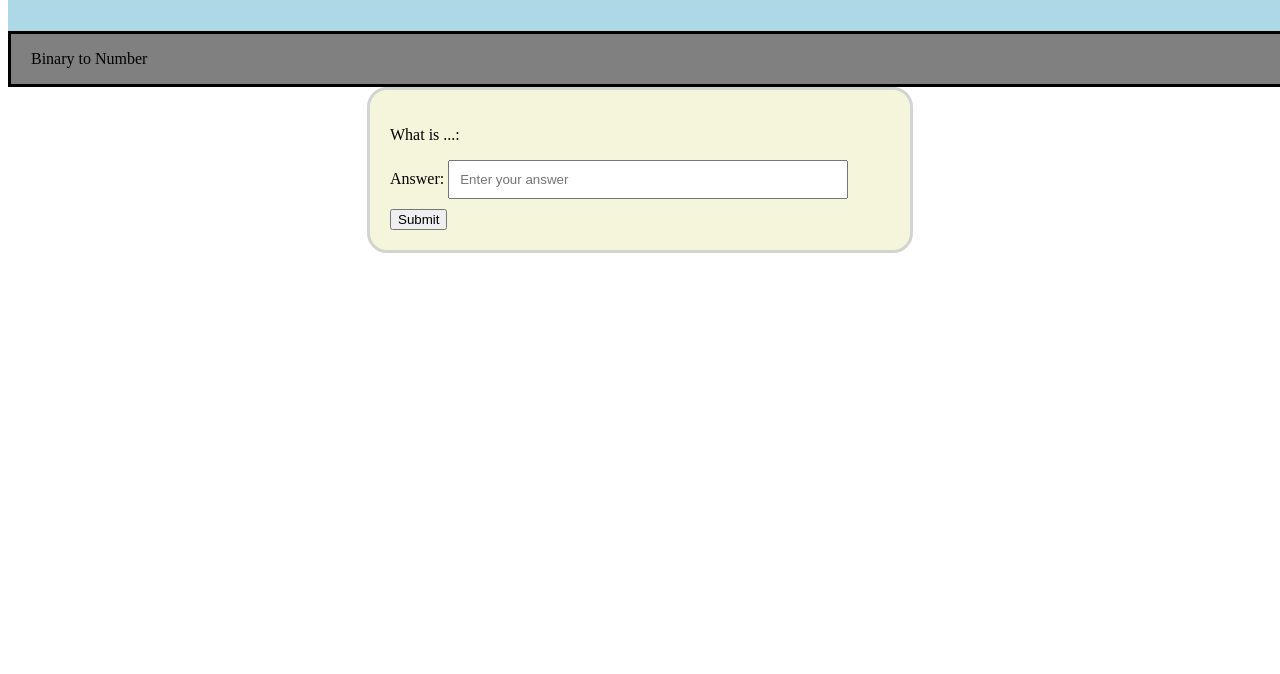
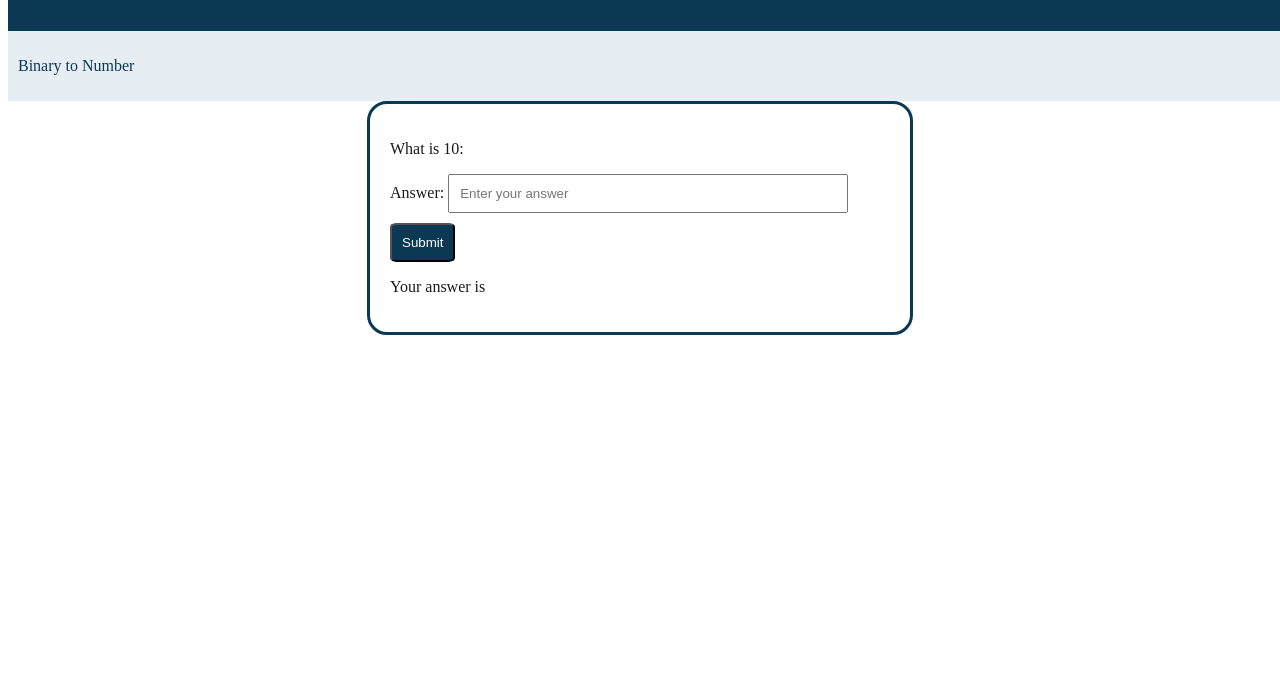
Before and after one commit to hoogens/help-binary, a plain HTML site: page index.html in a window 1280 px wide. Shown: the part 126-800 px from the top of the page. Drawn offline with Linux system fonts and the light colour scheme.

Commit message:
feat(feedback + colouring): Feedback if user is wrong or right + contrast colouring

```diff
--- a/index.html
+++ b/index.html
@@ -12,8 +12,8 @@
         text-align: left;
         font-family: Georgia, 'Times New Roman', Times, serif;
         font-size: 20px;
-        color: darkslategrey;
-        background-color: lightblue;
+        color: #FFFFFF;
+        background-color: #0B3954;
         margin: 0;
     }
 
@@ -24,9 +24,10 @@
 
     .toc {
         width: 100%;
-        border-style: solid;
-        background-color: grey;
-        padding-left: 20px;
+        border-style: none;
+        color: #0B3954;
+        background-color: #E6EEF3;
+        padding: 10px;
     }
 
     .content {
@@ -35,8 +36,9 @@
         padding: 20px;
 
         border-style: solid;
-        border-color: lightgray;
-        background-color: beige;
+        color: #1A1A1A;
+        border-color: #0B3954;
+        background-color: #FFFFFF;
 
         border-radius: 20px;
     }
@@ -48,6 +50,13 @@
         box-sizing: border-box;
     }
 
+    input[type=submit] {
+        padding: 10px;
+        color: #FFFFFF;
+        background-color: #0B3954;
+        border-radius: 10%;
+    }
+
     </style>
 </head>
 
@@ -55,31 +64,29 @@
     <div class="header">
         <h1 id="aa">Help, Binary!</h1>
     </div>
+
     <div class="toc">
         <ul>
             <li>Binary to Number</li>
         </ul>
     </div>
+
     <div class="content">
-        <p>What is <span id="bin-txt">...</span>: </p>
+        <!-- Exercise question -->
+        <p>What is <span id="bin-txt"></span>: </p>
+
+        <!-- Form module -->
         <form id="form" name="form">
             <label for="quest-txt">Answer: </label>
             <input type="text" id="quest-txt" name="quest-txt" placeholder="Enter your answer"><br>
             <input type="submit" id="quest-btn" name="quest-btn">
         </form>
+
+        <!-- Feedback element -->
+         <p>Your answer is <span id="feedback_answer"></span></p>
     </div>
 
     <script>
-        let bin_txt = document.getElementById('bin-txt').textContent
-
-        document.getElementById('form').addEventListener('submit', e => {
-            e.preventDefault();
-
-            let quest_txt = document.getElementById('quest-txt').value;
-
-            console.log(quest_txt);
-        });
-
         function getRandomInt(max){
             return Math.floor(Math.random() * max + 1);
         }
@@ -88,12 +95,35 @@
             return decimalNumber.toString(2)
         }
 
-        const decNum = getRandomInt(15);
-        const binNum = decimalToBinary(decNum);
+        // Exercise number in decimal
+        let decNum = getRandomInt(15);
+        // Convert exercise number to binary
+        let binNum = decimalToBinary(decNum);
 
+        // Inserts the binary number as question text
+        document.getElementById('bin-txt').textContent = binNum
         console.log(decNum)
-        console.log(binNum)
+        let quest_answer
 
+        document.getElementById('form').addEventListener('submit', user_answer)
+
+        function user_answer(e, quest_answer){
+            e.preventDefault();
+
+            // Users answer
+            quest_answer = document.getElementById('quest-txt').value;
+
+            console.log(quest_answer);
+
+            if (Number(quest_answer) === decNum) {
+                console.log('Correct')
+                document.getElementById('feedback_answer').textContent = 'Correct'
+            }
+            else {
+                console.log('Error')
+                document.getElementById('feedback_answer').textContent = 'Not correct'
+            }
+        }
 
 
     </script>
```
